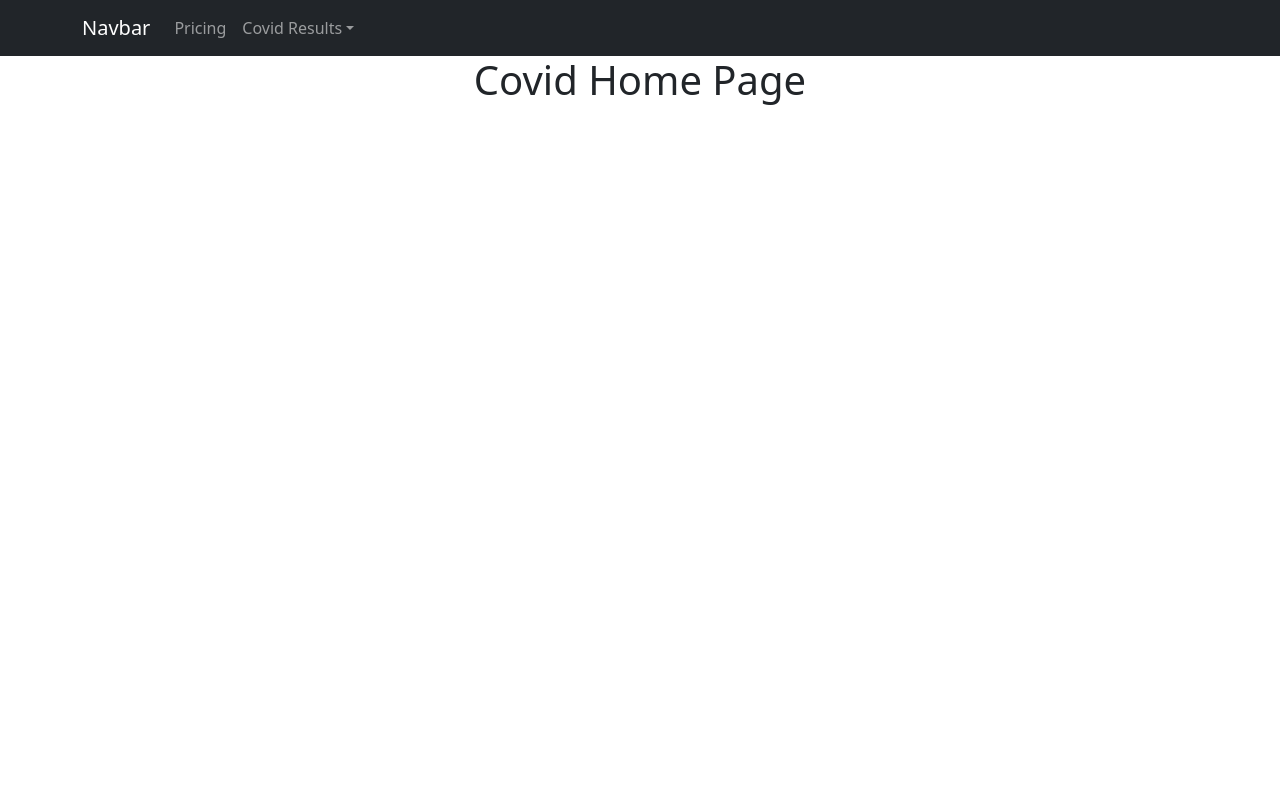
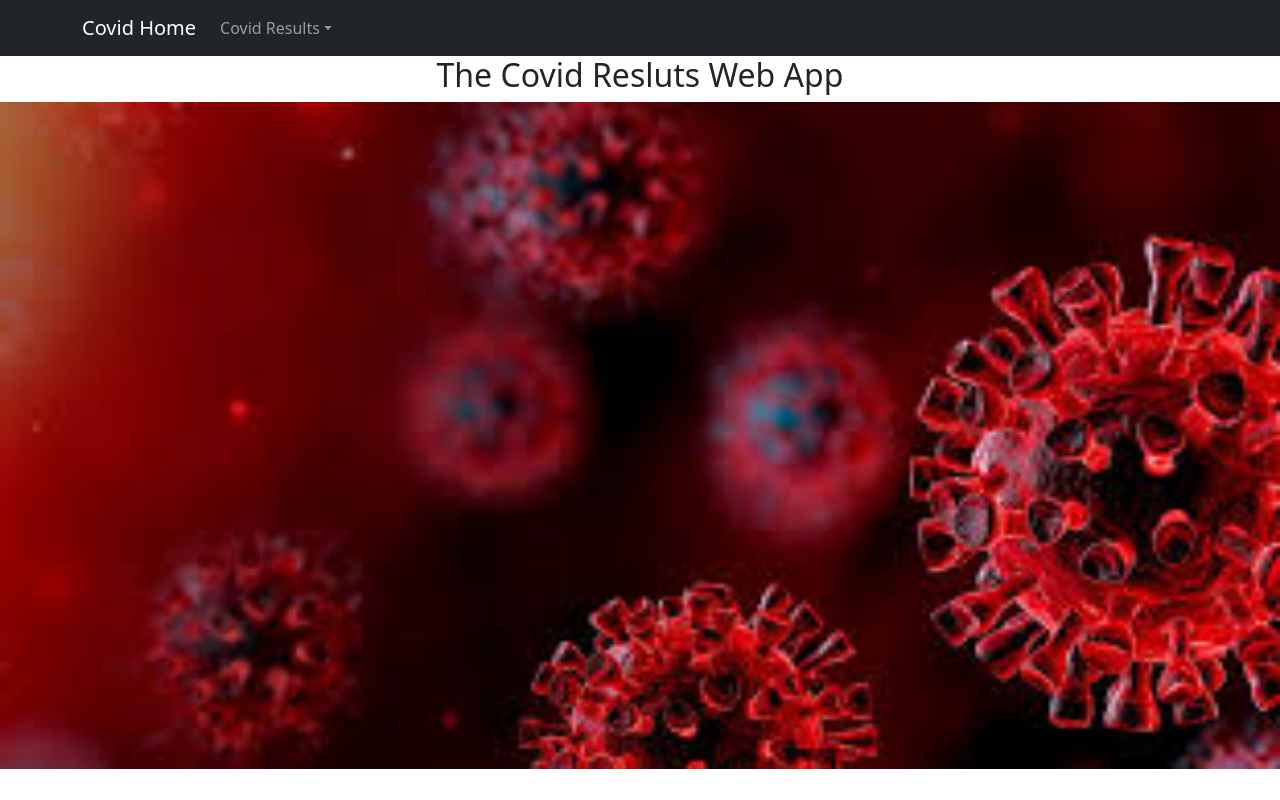
Before and after one commit to uphillbattle-tech/covid-App, a React (Create React App) app: page / in a window 1280 px wide. Built offline with nearby package versions, Linux system fonts and the light colour scheme.

Commit message:
new code4

```diff
--- a/src/Components/NavBar/NavBar.js
+++ b/src/Components/NavBar/NavBar.js
@@ -17,9 +17,9 @@ const NavBar = () => {
     <div>
       <Navbar bg="dark" variant="dark">
         <Container>
-          <Navbar.Brand as={Link} to="/">Navbar</Navbar.Brand>
+          <Navbar.Brand as={Link} to="/">Covid Home</Navbar.Brand>
           <Nav className="me-auto">
-            <Nav.Link href="#pricing">Pricing</Nav.Link>
+
             <NavDropdown title="Covid Results" id="basic-nav-dropdown">
                 <Nav.Item as={Link} to="/covid-deaths">Covid-Cases-Deaths</Nav.Item>
                 <NavDropdown.Divider />
--- a/src/Components/Navigation/Home.js
+++ b/src/Components/Navigation/Home.js
@@ -1,10 +1,11 @@
-
+import Card from 'react-bootstrap/Card';
 
 
 const Home = () => {
   return (
     <div className="App">
-      <h1>Covid Home Page</h1>
+      <h2>The Covid Resluts Web App</h2>
+      <Card.Img variant="top" src="./images/coivd3.jpg" />
     </div>
   );
 };
```
Also changed, not shown: public/images/coivd3.jpg (added).
